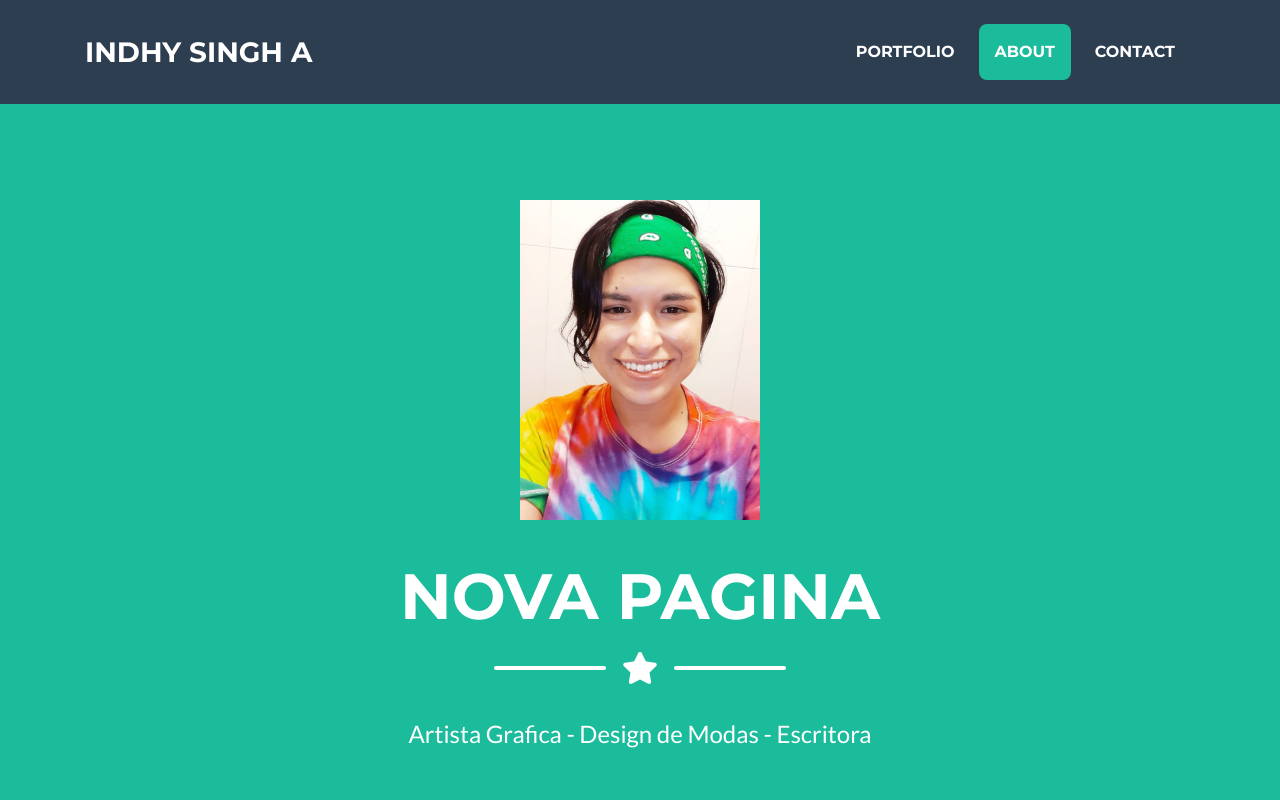
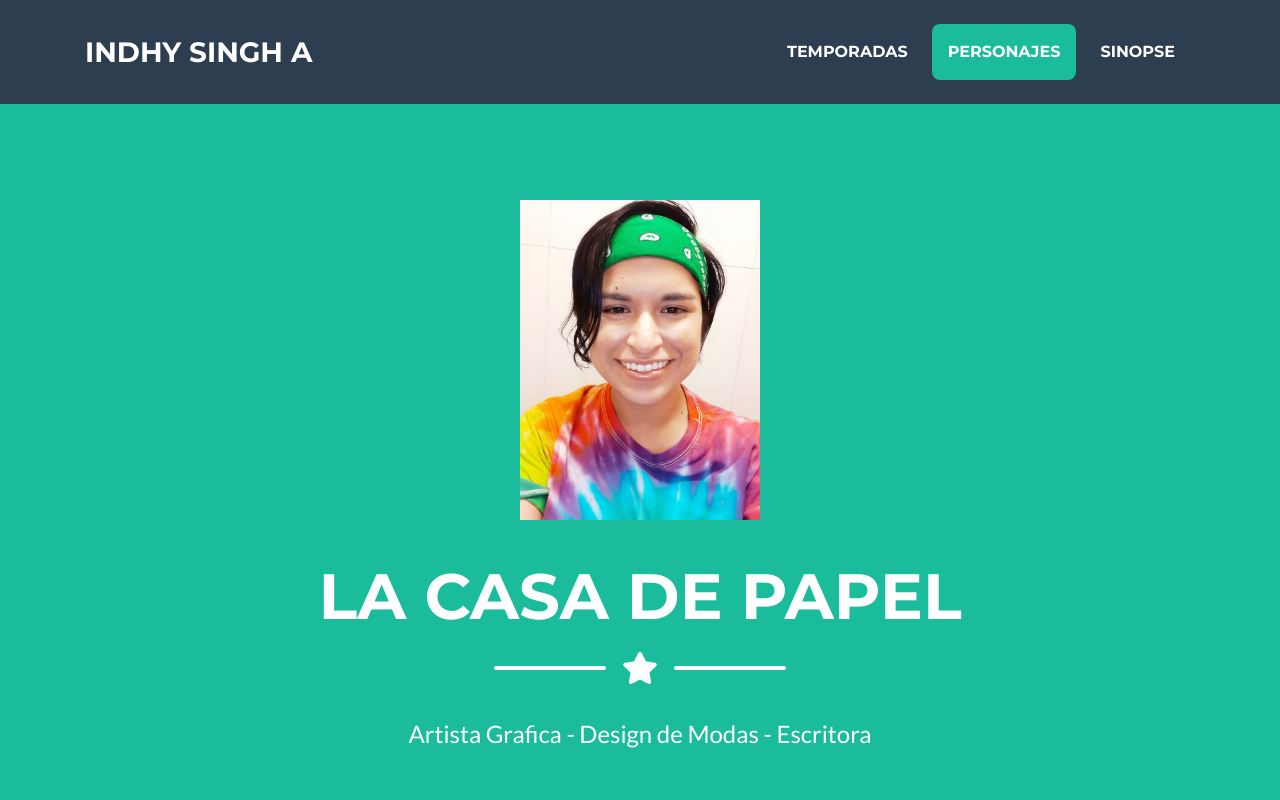
Before and after one commit to Indira91/minha_pagina, a website with bundled scripts: page index.html in a window 1280 px wide. Shown: the top 800 px of the page. Built offline with nearby package versions, Linux system fonts and the light colour scheme; files whose address does not match are found by name.

Commit message:
o principio

```diff
--- a/index.html
+++ b/index.html
@@ -33,13 +33,13 @@
       <div class="collapse navbar-collapse" id="navbarResponsive">
         <ul class="navbar-nav ml-auto">
           <li class="nav-item mx-0 mx-lg-1">
-            <a class="nav-link py-3 px-0 px-lg-3 rounded js-scroll-trigger" href="#portfolio">Portfolio</a>
+            <a class="nav-link py-3 px-0 px-lg-3 rounded js-scroll-trigger" href="#portfolio">Temporadas</a>
           </li>
           <li class="nav-item mx-0 mx-lg-1">
-            <a class="nav-link py-3 px-0 px-lg-3 rounded js-scroll-trigger" href="#about">About</a>
+            <a class="nav-link py-3 px-0 px-lg-3 rounded js-scroll-trigger" href="#about">Personajes</a>
           </li>
           <li class="nav-item mx-0 mx-lg-1">
-            <a class="nav-link py-3 px-0 px-lg-3 rounded js-scroll-trigger" href="#contact">Contact</a>
+            <a class="nav-link py-3 px-0 px-lg-3 rounded js-scroll-trigger" href="#contact">Sinopse</a>
           </li>
         </ul>
       </div>
@@ -54,7 +54,7 @@
       <img class="masthead-avatar mb-5" src="img/indira.jpg" alt="">
 
       <!-- Masthead Heading -->
-      <h1 class="masthead-heading text-uppercase mb-0">Nova Pagina</h1>
+      <h1 class="masthead-heading text-uppercase mb-0">La Casa de Papel</h1>
 
       <!-- Icon Divider -->
       <div class="divider-custom divider-light">
```
